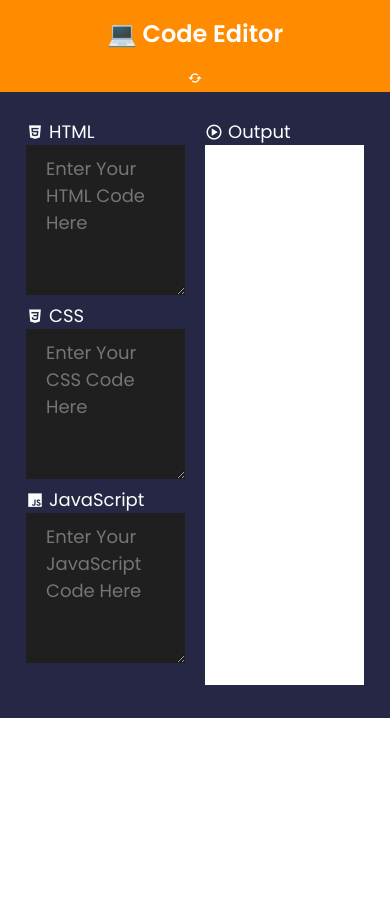
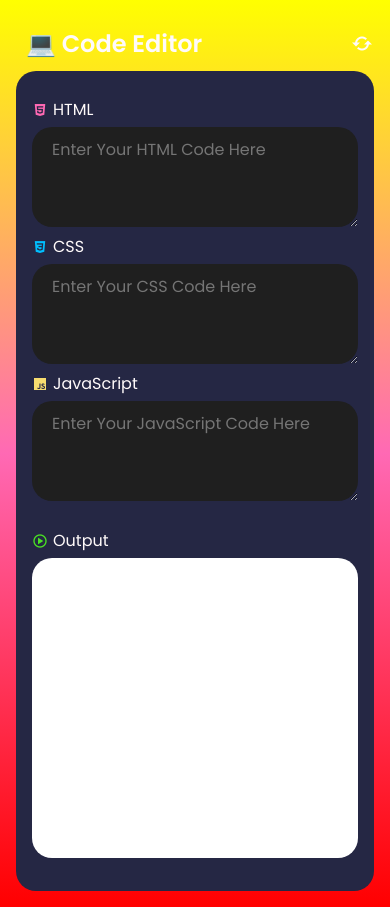
Before and after one commit to muthuhariharan2001/Code-Editor, a plain HTML site: page index.html in a window 390 px wide. Before the commit the page ends 844 px from the top, so only its background shows below. Drawn offline with nearby package versions, Linux system fonts and the light colour scheme.

Commit message:
Update style.css

```diff
--- a/style.css
+++ b/style.css
@@ -1,42 +1,80 @@
-@import url('https://fonts.googleapis.com/css2?family=Poppins:ital,wght@0,100;0,300;0,400;0,500;0,600;1,900&display=swap');
-*{
-    margin:0;
-    padding:0;
+@import url("https://fonts.googleapis.com/css2?family=Poppins:ital,wght@0,100;0,300;0,400;0,500;0,600;1,900&display=swap");
+* {
+  margin: 0;
+  padding: 0;
   box-sizing: border-box;
-    font-family: 'Poppins', sans-serif;
+  font-family: "Poppins", sans-serif;
 }
+
 body {
   width: 100%;
   height: 100vh;
-    color: white;
+  color: snow;
 }
+
 .container {
-    background-color:darkorange;
+  background: linear-gradient(to bottom, yellow, hotpink, red);
   text-align: center;
+  padding: 1rem;
 }
+
 .container h1 {
   font-weight: 600;
-    padding: 1rem;
+  padding: 10px;
+  display: inline-block;
 }
+
+.header {
+  display: flex;
+  justify-content: space-between;
+  align-items: center;
+}
+
+.alignment-icon {
+  font-size: 24px;
+  cursor: pointer;
+}
+
 .editor {
   background: #252744;
-    text-align: start;
   display: flex;
   padding: 1rem;
+  flex-direction: column;
+  justify-content: space-between;
+  border-radius: 20px;
 }
-.left, .right {
-    flex-basis: 50%;
+
+.left,
+.right {
   padding: 10px;
+  width: 100%;
 }
+
 label {
   display: flex;
   align-items: center;
   font-size: 18px;
+  padding-bottom: 5px;
 }
-label i{
+
+label i {
   padding-right: 5px;
 }
-textarea{
+
+i.bxl-html5 {
+  color: #ff69b4;
+}
+i.bxl-css3 {
+  color: #00bfff;
+}
+i.bxl-javascript {
+  color: #f7dc6f;
+}
+i.bx-play-circle {
+  color: #4ae224;
+}
+
+textarea {
   width: 100%;
   height: 150px;
   background: #1f1f1f;
@@ -45,11 +83,82 @@ textarea{
   outline: 0;
   font-size: 18px;
   padding: 10px 20px;
+  resize: vertical;
+  border-radius: 20px;
 }
+
 iframe {
   width: 100%;
   height: 540px;
   background-color: white;
   outline: 0;
   border: 0;
+  border-radius: 20px;
 }
+
+.portrait .editor {
+  flex-direction: column;
+}
+
+.landscape .editor {
+  flex-direction: column;
+}
+
+.landscape .left {
+  display: flex;
+  flex-direction: row;
+  justify-content: space-between;
+}
+
+.landscape .left label {
+  display: none;
+}
+
+.landscape .left textarea {
+  flex-basis: 32%;
+  margin-right: 10px;
+  height: 150px;
+}
+
+.landscape .left textarea:last-child {
+  margin-right: 0;
+}
+
+.landscape .right {
+  margin-top: 20px;
+}
+
+@media (max-width: 768px) {
+  .editor {
+    flex-direction: column;
+  }
+
+  .left,
+  .right {
+    flex-basis: 100%;
+    padding: 10px 0;
+  }
+
+  iframe {
+    height: 400px;
+  }
+
+  textarea {
+    height: 120px;
+  }
+}
+
+@media (max-width: 480px) {
+  label {
+    font-size: 16px;
+  }
+
+  iframe {
+    height: 300px;
+  }
+
+  textarea {
+    font-size: 16px;
+    height: 100px;
+  }
+}
```
Lines whose indentation alone changed are shown as unchanged.
